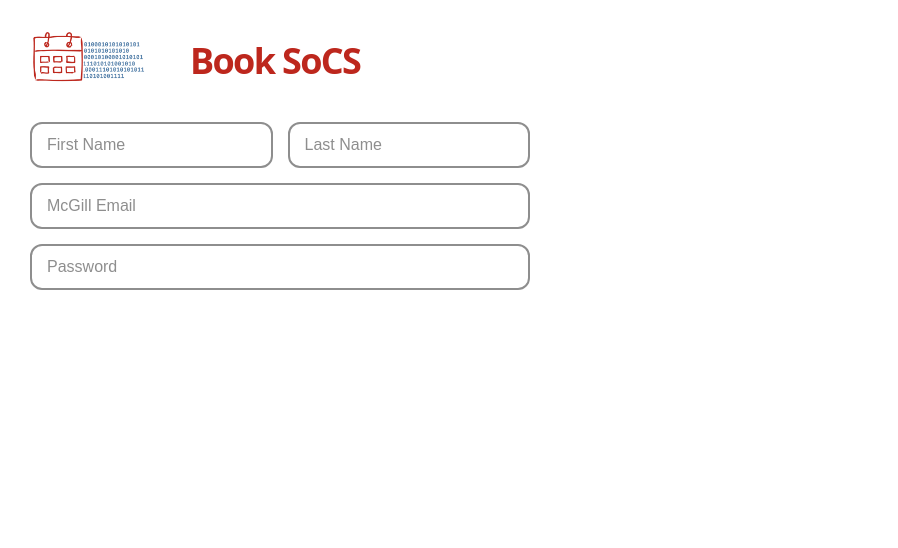
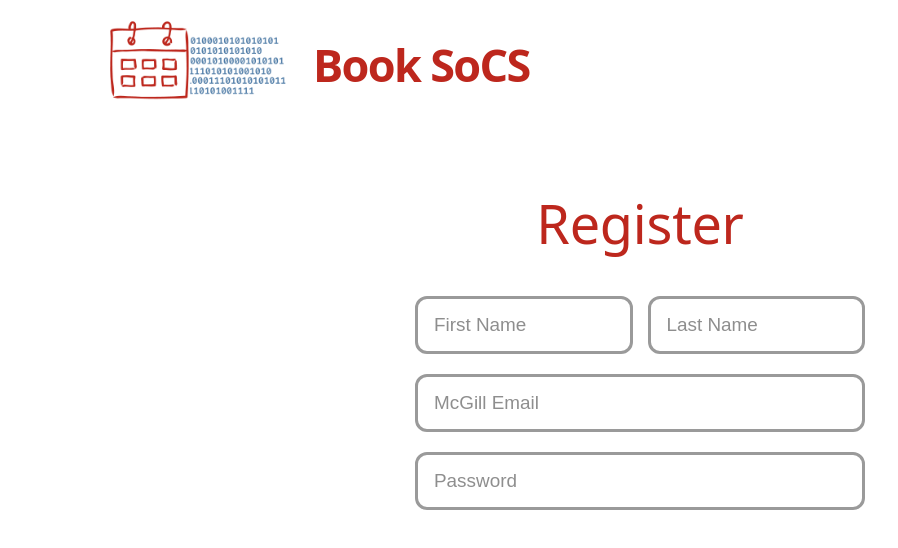
Before and after one commit to AyazCiplak/comp307-booking-frontend, a React (Vite) app: page /auth/register in a window 1280 px wide. Shown: the top 548 px of the page, without its empty margins (0-898 px from the left). Built offline with nearby package versions, Linux system fonts and the light colour scheme.

Commit message:
spacing fixed

```diff
--- a/src/Landing.css
+++ b/src/Landing.css
@@ -4,11 +4,11 @@
   align-items: center;
   justify-content: center;
   font-family: "Helvetica", sans-serif;
-  padding: 20px;
+  padding: 32px 24px;
 }
 
 .card {
-  max-width: 800px;
+  width: min(980px, 100%);
   text-align: center;
 }
 
@@ -16,8 +16,8 @@
   display: flex;
   align-items: center;
   justify-content: center;
-  gap: 40px;
-  margin-bottom: 30px;
+  gap: 28px;
+  margin-bottom: 22px;
 }
 
 .title {
@@ -30,16 +30,16 @@
 }
 
 .logo {
-  width: 350px;
+  width: 320px;
   height: auto;
 }
 
 .description {
   color: var(--text);
   font-size: 1.1rem;
-  line-height: 1.6;
-  margin-bottom: 40px;
-  max-width: 90%;
+  line-height: 1.5;
+  margin-bottom: 34px;
+  max-width: 100%;
   margin-left: auto;
   margin-right: auto;
 }
--- a/src/pages/auth/Register.css
+++ b/src/pages/auth/Register.css
@@ -1,111 +1,125 @@
-.container {
+.register-page {
   min-height: 100vh;
-  width: 100vw;
-  margin-left: calc(50% - 50vw);
   display: flex;
   align-items: flex-start;
   justify-content: flex-start;
   font-family: "Helvetica", sans-serif;
-  padding: 30px;
+  padding: 18px 28px 40px;
   box-sizing: border-box;
 }
 
-.card {
+.register-layout {
   width: 100%;
-  max-width: 800px;
+  max-width: 1240px;
   text-align: left;
 }
 
-.header {
+.register-header {
   display: flex;
   align-items: center;
   justify-content: flex-start;
-  gap: 40px;
-  margin: 0 0 30px;
+  gap: 18px;
+
+  margin: 0;
 }
 
-.title {
+.register-title {
   color: var(--dark_red);
-  font-size: 2rem;
-  line-height: 0.9;
+  font-size: 2.5rem;
+  line-height: 0.95;
   margin: 0;
   font-weight: 800;
   text-align: left;
 }
 
-.logo {
-  width: 120px;
+.register-logo {
+  width: 190px;
   height: auto;
 }
 
-.form {
-  max-width: 500px;
+.register-form-shell {
+  margin-top: 80px;
+  width: 100%;
+  display: flex;
+  justify-content: center;
+}
+
+.register-form-shell h2 {
+  font-size: 3rem;
+  color: var(--dark_red);
+  font-style: bold;
+  text-align: center;
+  margin-bottom: 20px;
+}
+
+.register-form {
+  width: min(450px, 100%);
   display: flex;
   flex-direction: column;
-  gap: 15px; /* Space between rows */
-  font-family: Arial, sans-serif;
+  gap: 20px;
 }
 
-.row {
-  display: flex;
-  gap: 15px; /* Space between First and Last name */
+.register-form-title {
+  margin: 0;
+  font-size: 0;
 }
 
-input {
-  padding: 12px 15px;
-  border: 2px solid var(--dark_grey);
+.register-row {
+  display: flex;
+  gap: 15px;
+}
+
+.register-form input {
+  padding: 15px 16px;
+  border: 3px solid #9a9a9a;
   border-radius: 12px;
-  font-size: 16px;
+  font-size: 1.05rem;
   color: var(--black);
   outline: none;
   background-color: transparent;
+  box-sizing: border-box;
 }
 
-/* Placeholder text color */
-input::placeholder {
+.register-form input::placeholder {
   color: var(--dark_grey);
 }
 
-.half-width {
-  flex: 1; /* Makes both inputs take up 50% of the row */
-  width: 0; /* Prevents overflow */
+.register-half-width {
+  flex: 1;
+  width: 0;
 }
 
-.full-width {
+.register-full-width {
   width: 100%;
-  box-sizing: border-box; /* Ensures padding doesn't affect width */
 }
 
-.btn {
-  background-color: var(--steel_blue);
-  color: white;
-  border: none;
-  padding: 15px 60px;
-  border-radius: 8px;
-  font-size: 1.2rem;
-  cursor: pointer;
-  transition: opacity 0.2s ease;
-  min-width: 200px;
-}
+@media (max-width: 600px) {
+  .register-page {
+    padding: 12px 16px 28px;
+  }
 
-.btn:hover {
-  opacity: 0.9;
-  text-decoration: underline;
-}
+  .register-header {
+    gap: 10px;
+  }
 
-/* mobile */
-@media (max-width: 600px) {
-  .header {
-    flex-direction: row;
+  .register-logo {
+    width: 120px;
+  }
+
+  .register-title {
+    font-size: 2.8rem;
+  }
+
+  .register-form-shell {
+    margin-top: 32px;
+  }
+
+  .register-row {
+    flex-direction: column;
     gap: 20px;
   }
-  .title {
-    text-align: left;
-    font-size: 2rem;
-  }
-  .button-group {
-    flex-direction: column;
-    gap: 20px;
-    align-items: center;
+
+  .register-half-width {
+    width: 100%;
   }
 }
--- a/src/pages/auth/Register.tsx
+++ b/src/pages/auth/Register.tsx
@@ -2,37 +2,48 @@ import "./Register.css";
 
 function Register() {
   return (
-    <div className="container">
-      <main className="card">
+    <div className="register-page">
+      <main className="register-layout">
         {/* title and logo */}
-        <div className="header">
-          <div className="illustration">
-            <img src="/logo.png" alt="BookSoCS Logo" className="logo" />
+        <div className="register-header">
+          <div className="register-illustration">
+            <img
+              src="/logo.png"
+              alt="BookSoCS Logo"
+              className="register-logo"
+            />
           </div>
-          <h1 className="title">Book SoCS</h1>
+          <h1 className="register-title">Book SoCS</h1>
         </div>
 
         {/* registration form */}
-        <div className="form">
-          <div className="row">
+        <section className="register-form-shell">
+          <div className="register-form">
+            <h2 className="register-form-title">Register</h2>
+            <div className="register-row">
               <input
                 type="text"
                 placeholder="First Name"
-              className="half-width"
+                className="register-half-width"
               />
-            <input type="text" placeholder="Last Name" className="half-width" />
+              <input
+                type="text"
+                placeholder="Last Name"
+                className="register-half-width"
+              />
             </div>
             <input
               type="email"
               placeholder="McGill Email"
-            className="full-width"
+              className="register-full-width"
             />
             <input
               type="password"
               placeholder="Password"
-            className="full-width"
+              className="register-full-width"
             />
           </div>
+        </section>
       </main>
     </div>
   );
```
Lines whose indentation alone changed are shown as unchanged.
